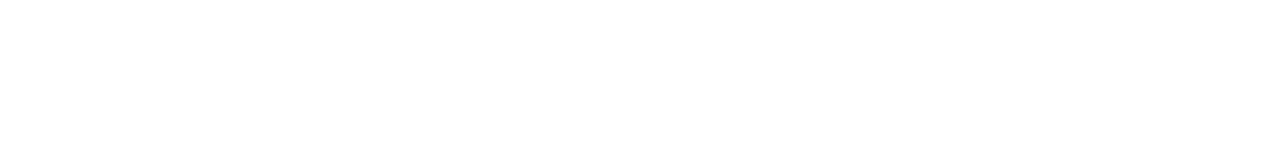
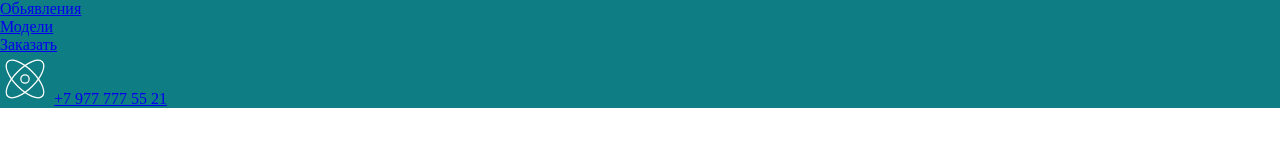
Before and after one commit to EvgenMaloy/First_site_figma, a plain HTML site: page project#1/index.html in a window 1280 px wide. Drawn offline with Linux system fonts and the light colour scheme.

Commit message:
init: Project#1

```diff
--- a/project#1/css/style.css
+++ b/project#1/css/style.css
@@ -0,0 +1,9 @@
+* {
+    margin: 0;
+    padding: 0;
+    box-sizing: border-box;
+}
+
+.header {
+    background-color: #0E7D84;
+}
--- a/project#1/index.html
+++ b/project#1/index.html
@@ -7,6 +7,16 @@
     <link href="css/style.css" rel="stylesheet">
   </head>
   <body>
-
+    <header class="header">
+      <nav class="nav">
+        <ul>
+          <li><a href="#">Обьявления</a></li>
+          <li><a href="#">Модели</a></li>
+          <li><a href="#">Заказать</a></li>
+        </ul>
+        <a href="#"><img src="img/atom.svg" alt="Logo"></a>
+        <a href="#">+7 977 777 55 21</a>
+      </nav>
+    </header>
   </body>
 </html>
```
Also changed, not shown: project#1/img/atom.svg (added).
